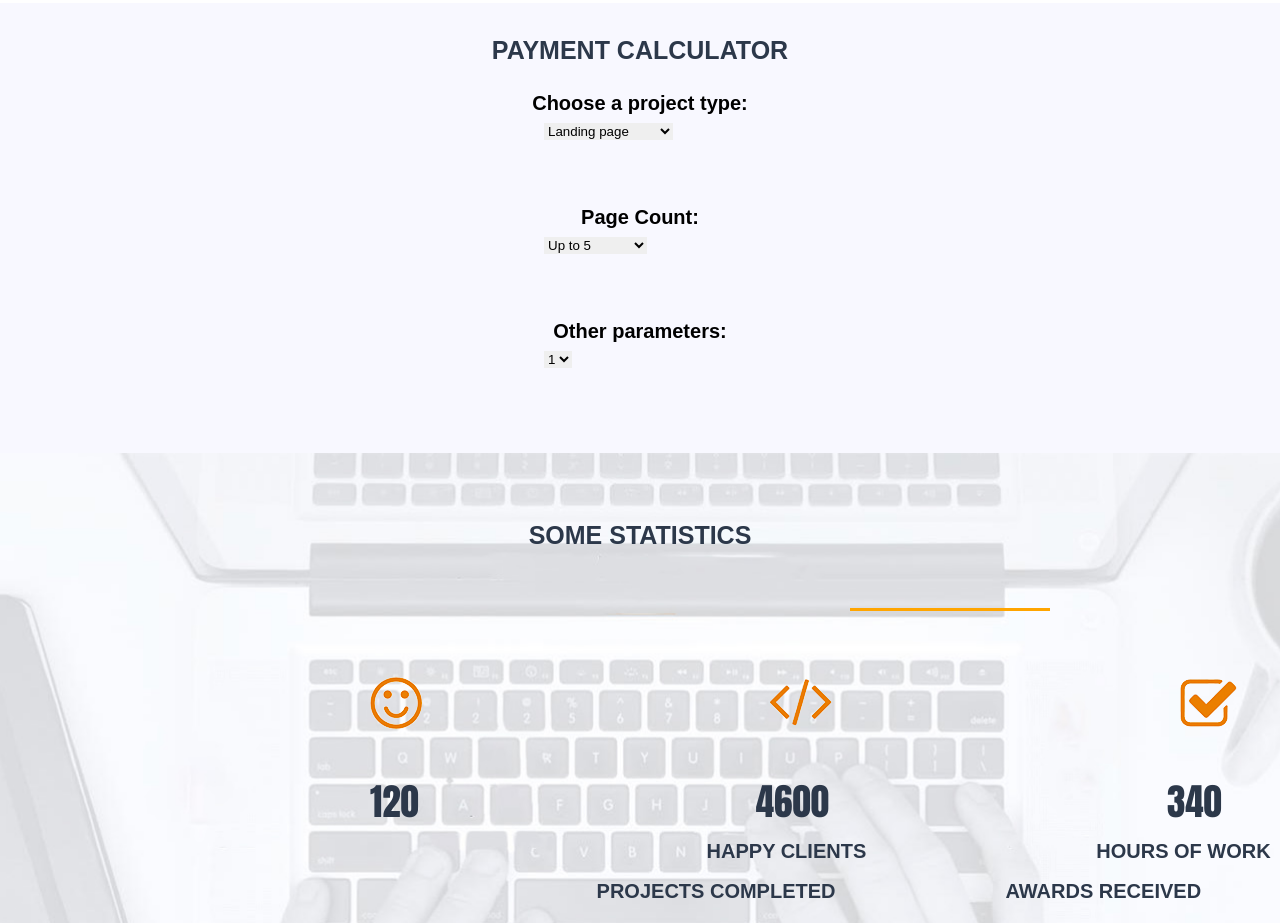
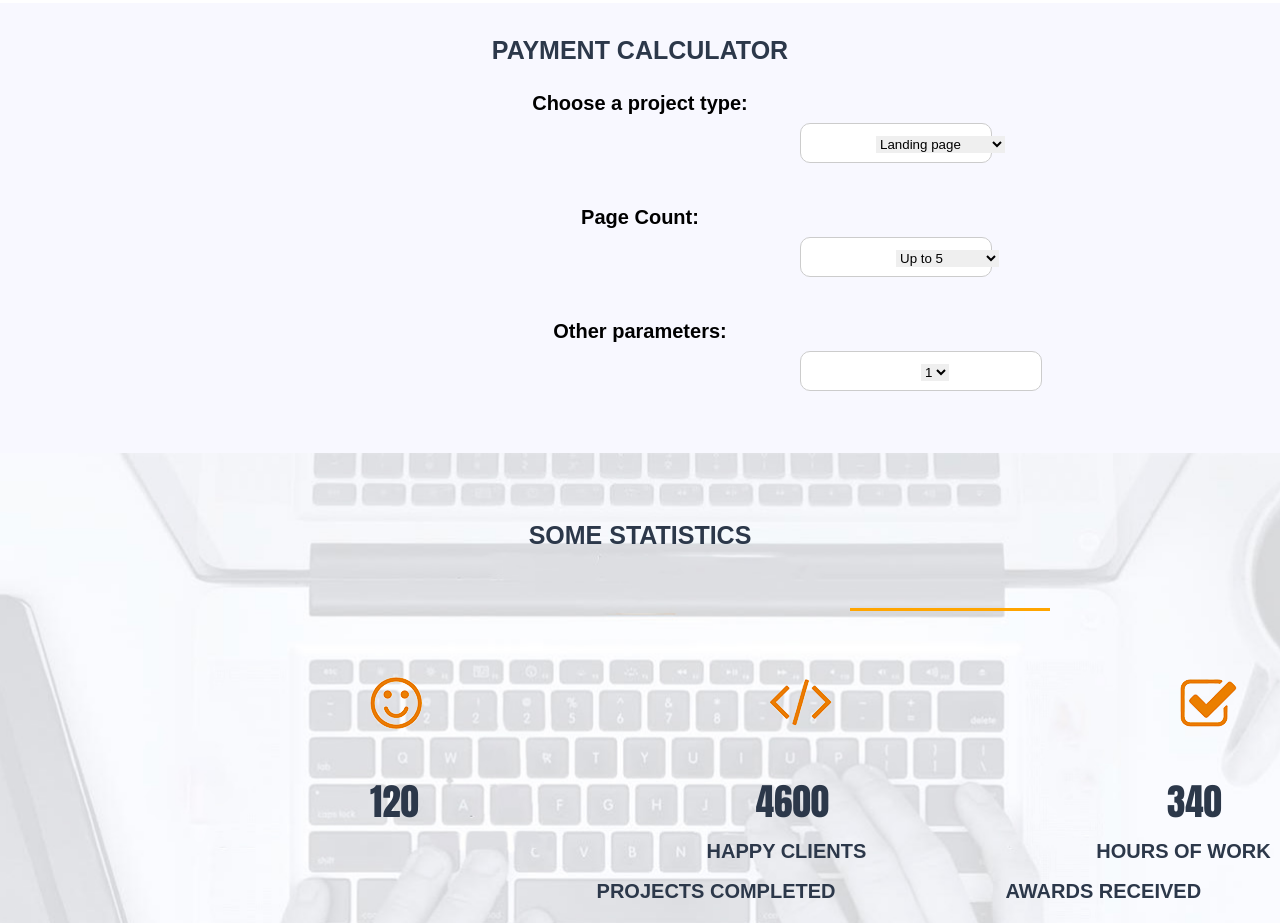
Before and after one commit to MarinaG89/marinag89.github.io, a plain HTML site: page src/index.html in a window 1280 px wide. Shown: the part 3518-4441 px from the top of the page. Drawn offline with nearby package versions, Linux system fonts and the light colour scheme.

Commit message:
Updated calculator

```diff
--- a/src/css/style.css
+++ b/src/css/style.css
@@ -504,23 +504,40 @@ nav{
 }
 
 .Box1{
-    margin: auto;
+
   height: 40px;
   width: 15%;
+  padding: 12px 75px;
+  margin-left: 800px;
+  border: 1px solid #ccc;
+  border-radius: 10px;
+  box-sizing: border-box;
+  background-color: white;
 
 }
 
 .Box2{
-    margin: auto;
+
   height: 40px;
   width: 15%;
-
+     padding: 12px 95px;
+  margin-left: 800px;
+  border: 1px solid #ccc;
+  border-radius: 10px;
+  box-sizing: border-box;
+  background-color: white;
 }
 
 .Box3{
-    margin: auto;
+
   height: 40px;
   width: 15%;
+  padding: 12px 120px;
+  margin-left: 800px;
+  border: 1px solid #ccc;
+  border-radius: 10px;
+  box-sizing: border-box;
+  background-color: white;
 
 }
 
```
